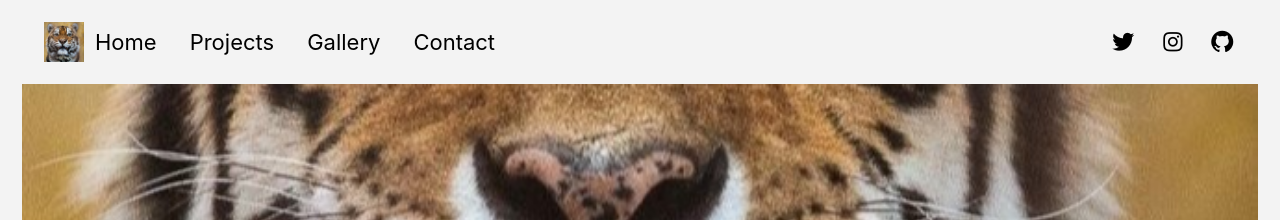
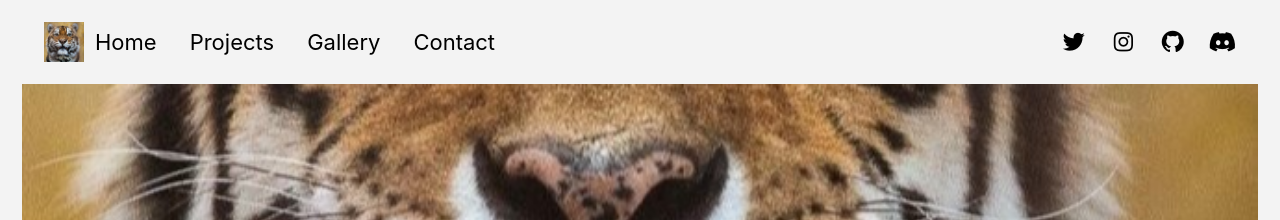
Before and after one commit to Griffsirr/Griffsirr.github.io, a Jekyll site: the page built from _pages/index.md, in a window 1280 px wide. Shown: the top 220 px of the page. Built offline with Jekyll 4.4.1, drawn with Linux system fonts in a browser that asks for light colours.

Commit message:
Update header.html

```diff
--- a/_includes/header.html
+++ b/_includes/header.html
@@ -16,29 +16,32 @@
 
   <!-- RIGHT: SOCIAL ICONS -->
   <div style="display:flex; gap:1rem;">
-    <a href="https://twitter.com/yourname" target="_blank" style="color:inherit;">
+    <a href="https://twitter.com/yourname" target="_blank" class="nav-icon">
       <i class="fab fa-twitter"></i>
     </a>
-    <a href="https://instagram.com/yourname" target="_blank" style="color:inherit;">
+    <a href="https://instagram.com/yourname" target="_blank" class="nav-icon">
       <i class="fab fa-instagram"></i>
     </a>
-    <a href="https://github.com/yourname" target="_blank" style="color:inherit;">
+    <a href="https://github.com/yourname" target="_blank" class="nav-icon">
       <i class="fab fa-github"></i>
+    </a>
+    <a href="https://discord.gg/yourinvite" target="_blank" class="nav-icon">
+      <i class="fab fa-discord"></i>
     </a>
   </div>
 </nav>
 
 <style>
-.nav-link {
+.nav-link, .nav-icon {
   color: inherit;
   text-decoration: none;
   position: relative;
   transition: color 0.2s;
 }
-.nav-link:hover {
+.nav-link:hover, .nav-icon:hover {
   color: #a18b6d;
 }
-.nav-link::after {
+.nav-link::after, .nav-icon::after {
   content: '';
   display: block;
   height: 2px;
@@ -46,10 +49,9 @@
   background: #a18b6d;
   transition: width 0.3s;
   position: absolute;
-  bottom: -2px;
   left: 0;
 }
-.nav-link:hover::after {
+.nav-link:hover::after, .nav-icon:hover::after {
   width: 100%;
 }
 </style>
```
